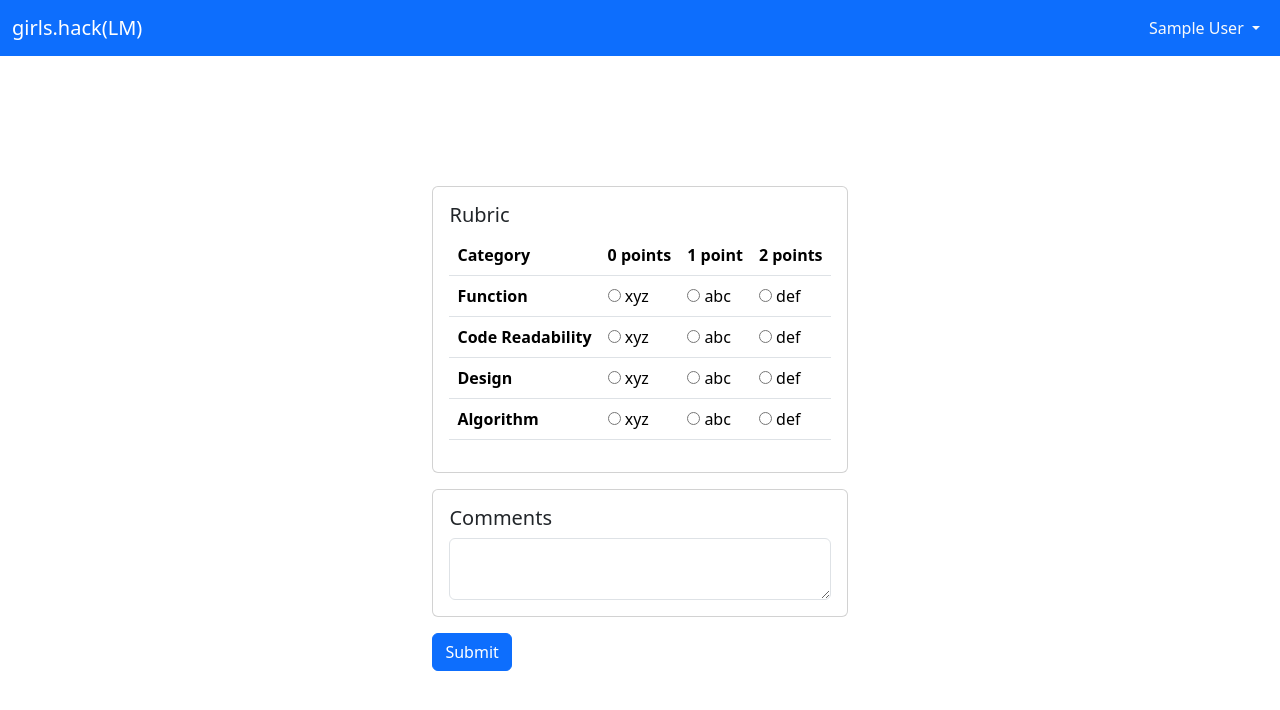
After one commit to nrubin29/girls_hack_lm, a Django app: page /grade/1 in a window 1280 px wide. The commit adds this page. Shown: the top 710 px of the page. Run offline with Django 3.2, Linux system fonts and the light colour scheme; a user stored in the database is signed in; tables that the repository leaves empty hold one stand-in row (values such as "Sample post"); some libraries are stand-ins or nearby versions.

Commit message:
Added grading

```diff
--- a/hackathon/models.py
+++ b/hackathon/models.py
@@ -22,7 +22,11 @@ class Submission(models.Model):
 class Grade(models.Model):
     submission = models.ForeignKey(Submission, on_delete=models.CASCADE)
     grader = models.ForeignKey(HackathonUser, on_delete=models.CASCADE)
-    comments = models.TextField()
+    function = models.PositiveSmallIntegerField()
+    readability = models.PositiveSmallIntegerField()
+    design = models.PositiveSmallIntegerField()
+    algorithm = models.PositiveSmallIntegerField()
+    comments = models.TextField(blank=True)
 
     def __str__(self):
         return f'{self.submission.team.name} graded by {self.grader.name}'
--- a/hackathon/urls.py
+++ b/hackathon/urls.py
@@ -23,4 +23,5 @@ urlpatterns = [
     path('logout', logout, name='logout'),
     path('competitor', competitor, name='competitor'),
     path('grader', grader, name='grader'),
+    path('grade/<int:submission_id>', grade, name='grade'),
 ]
--- a/hackathon/views.py
+++ b/hackathon/views.py
@@ -5,7 +5,7 @@ from django.http import HttpResponse, HttpResponseRedirect
 from django.template import loader
 from django.urls import reverse
 
-from hackathon.forms import SubmissionForm
+from hackathon.forms import SubmissionForm, GradeForm
 from hackathon.models import HackathonUser, Submission
 
 
@@ -16,7 +16,7 @@ def require_grader(view_func):
                 me = HackathonUser.objects.get(user=request.user)
 
                 if me.is_grader:
-                    return view_func(*args, **kwargs)
+                    return view_func(request, *args, **kwargs)
 
             except HackathonUser.DoesNotExist:
                 pass
@@ -83,5 +83,29 @@ def grader(request):
     context = {
         'me': HackathonUser.objects.get(user=request.user),
         'submissions': Submission.objects.all(),
+        'graded': 'graded' in request.GET,
     }
     return HttpResponse(template.render(context, request))
+
+
+@require_grader
+def grade(request, submission_id):
+    errors = None
+
+    if request.method == 'POST':
+        form = GradeForm(request.POST, request.FILES)
+
+        if form.is_valid():
+            form.save()
+            return HttpResponseRedirect(reverse('grader') + '?graded=true')
+
+        else:
+            errors = form.errors
+
+    template = loader.get_template('grade.html')
+    context = {
+        'me': HackathonUser.objects.get(user=request.user),
+        'submission': Submission.objects.get(id=submission_id),
+        'errors': errors
+    }
+    return HttpResponse(template.render(context, request))
--- a/templates/base.html
+++ b/templates/base.html
@@ -31,7 +31,7 @@
 <body>
 <nav class="navbar navbar-expand-lg navbar-dark bg-primary">
     <div class="container-fluid">
-        <a class="navbar-brand{% if not me %} mx-auto{% endif %}" href="#">girls.hack(LM)</a>
+        <a class="navbar-brand{% if not me %} mx-auto{% endif %}" href="{% url 'home' %}">girls.hack(LM)</a>
         {% if me %}
             <ul class="nav navbar-nav">
                 <li class="nav-item dropdown">
--- /dev/null
+++ b/templates/grade.html
@@ -0,0 +1,102 @@
+{% extends 'base.html' %}
+
+{% block head %}
+    <title>Grade {{ submission.team.name }} - girls.hack(LM)</title>
+    <style>
+        .card:not(:last-child) {
+            margin-bottom: 1em;
+        }
+    </style>
+{% endblock %}
+
+{% block body %}
+    <form method="post">
+        <div class="card">
+            <div class="card-body">
+                <h5 class="card-title">Rubric</h5>
+                <table class="table table-hover">
+                    <thead>
+                        <tr>
+                            <th>Category</th>
+                            <th>0 points</th>
+                            <th>1 point</th>
+                            <th>2 points</th>
+                        </tr>
+                    </thead>
+                    <tbody>
+                        <tr>
+                            <th>Function</th>
+                            <td>
+                                <input type="radio" name="function" id="function-0" value="0">
+                                <label for="function-0">xyz</label>
+                            </td>
+                            <td>
+                                <input type="radio" name="function" id="function-1" value="1">
+                                <label for="function-1">abc</label>
+                            </td>
+                            <td>
+                                <input type="radio" name="function" id="function-2" value="2">
+                                <label for="function-2">def</label>
+                            </td>
+                        </tr>
+                        <tr>
+                            <th>Code Readability</th>
+                            <td>
+                                <input type="radio" name="readability" id="readability-0" value="0">
+                                <label for="readability-0">xyz</label>
+                            </td>
+                            <td>
+                                <input type="radio" name="readability" id="readability-1" value="1">
+                                <label for="readability-1">abc</label>
+                            </td>
+                            <td>
+                                <input type="radio" name="readability" id="readability-2" value="2">
+                                <label for="readability-2">def</label>
+                            </td>
+                        </tr>
+                        <tr>
+                            <th>Design</th>
+                            <td>
+                                <input type="radio" name="design" id="design-0" value="0">
+                                <label for="design-0">xyz</label>
+                            </td>
+                            <td>
+                                <input type="radio" name="design" id="design-1" value="1">
+                                <label for="design-1">abc</label>
+                            </td>
+                            <td>
+                                <input type="radio" name="design" id="design-2" value="2">
+                                <label for="design-2">def</label>
+                            </td>
+                        </tr>
+                        <tr>
+                            <th>Algorithm</th>
+                            <td>
+                                <input type="radio" name="algorithm" id="algorithm-0" value="0">
+                                <label for="algorithm-0">xyz</label>
+                            </td>
+                            <td>
+                                <input type="radio" name="algorithm" id="algorithm-1" value="1">
+                                <label for="algorithm-1">abc</label>
+                            </td>
+                            <td>
+                                <input type="radio" name="algorithm" id="algorithm-2" value="2">
+                                <label for="algorithm-2">def</label>
+                            </td>
+                        </tr>
+                    </tbody>
+                </table>
+            </div>
+        </div>
+        <div class="card">
+            <div class="card-body">
+                <h5 class="card-title">Comments</h5>
+                <textarea class="form-control" name="comments"></textarea>
+            </div>
+        </div>
+        <input type="hidden" name="submission" value="{{ submission.id }}">
+        <input type="hidden" name="grader" value="{{ me.id }}">
+        {% csrf_token %}
+        <input type="submit" class="btn btn-primary" value="Submit">
+    </form>
+{% endblock %}
```
Also changed, not shown: hackathon/forms.py (+7 -1 lines), templates/grader.html (+11 -3 lines), hackathon/migrations/0002_auto_20210212_1911.py (added).
